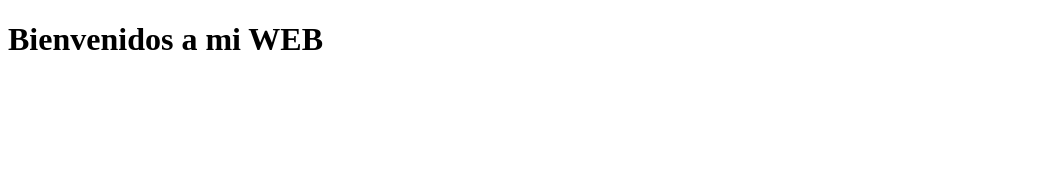
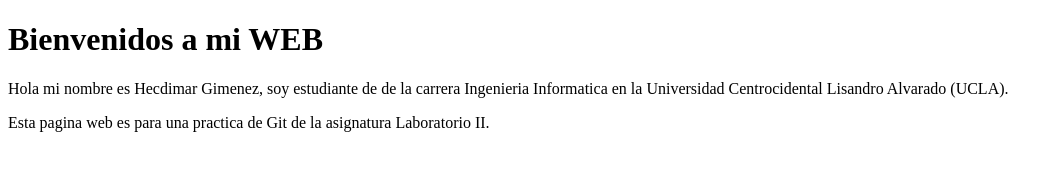
Before and after one commit to hecdimar/HecdimarGimenez, a plain HTML site: page Index.html in a window 1280 px wide. Shown: the whole page, without its empty margins (0-1063 px from the left). Drawn offline with Linux system fonts and the light colour scheme.

Commit message:
Añadiendo parrafos

```diff
--- a/Index.html
+++ b/Index.html
@@ -11,7 +11,15 @@
     <h1>Bienvenidos a mi WEB</h1>
 
     <section class="Presentacion">
+        <p>
+            Hola mi nombre es Hecdimar Gimenez, soy estudiante de de la carrera
+            Ingenieria Informatica en la Universidad Centrocidental Lisandro
+            Alvarado (UCLA).
+        </p>
 
+        <p>
+            Esta pagina web es para una practica de Git de la asignatura Laboratorio II.
+        </p>
     </section>
 
 </body>
```
